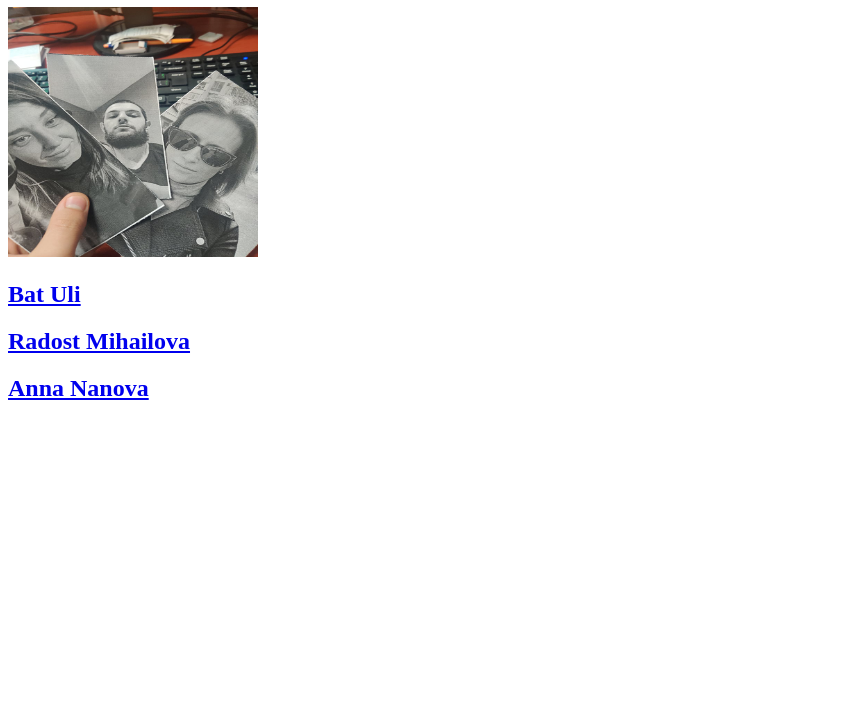
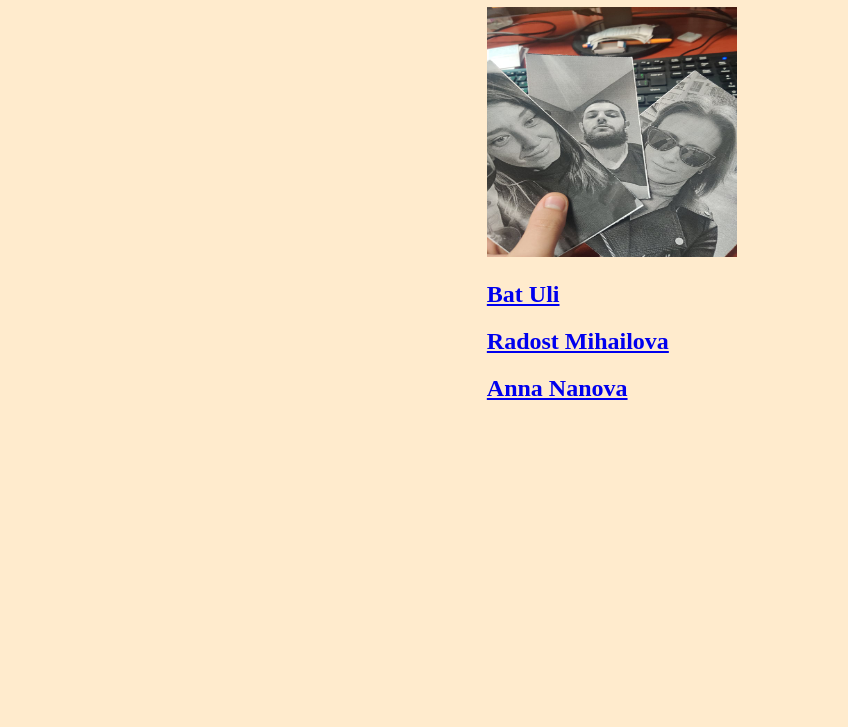
Before and after one commit to Iulian-filev/Holy_Trinity, a plain HTML site: page index.html in a window 1280 px wide. Shown: the part 73-800 px from the top of the page, without its empty margins (0-848 px from the left). Drawn offline with Linux system fonts and the light colour scheme.

Commit message:
fixed css and added some css code

```diff
--- a/index.html
+++ b/index.html
@@ -3,6 +3,7 @@
 <head>
     <meta charset="UTF-8">
     <meta http-equiv="X-UA-Compatible" content="IE=edge">
+    <link rel="stylesheet" href="style.css">
     <meta name="viewport" content="width=device-width, initial-scale=1.0">
     <title>Document</title>
 </head>
--- a/style.css
+++ b/style.css
@@ -10,4 +10,5 @@ html {
 body {
     display: table-cell;
     vertical-align: middle;
+    background-color: blanchedalmond;
 }
```
